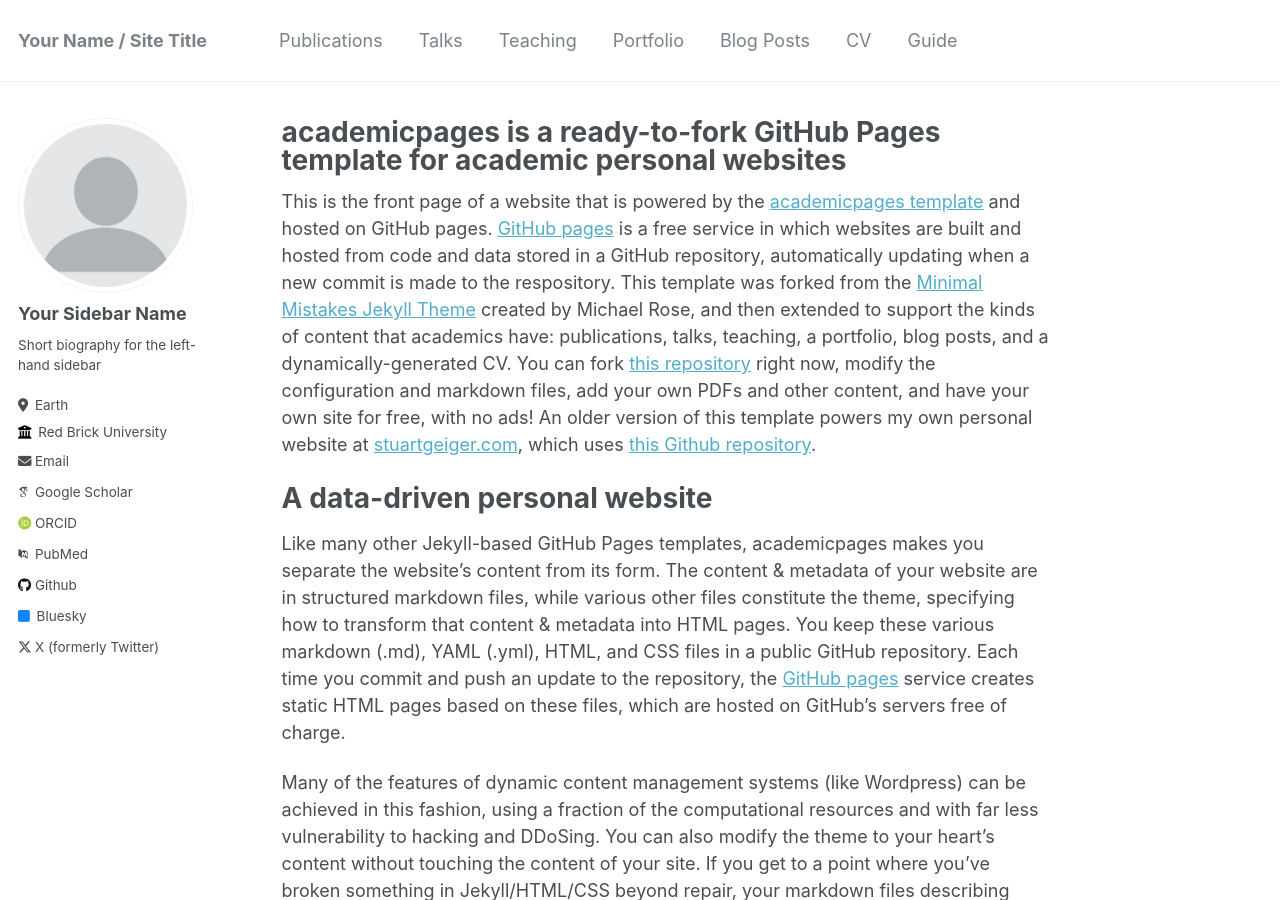
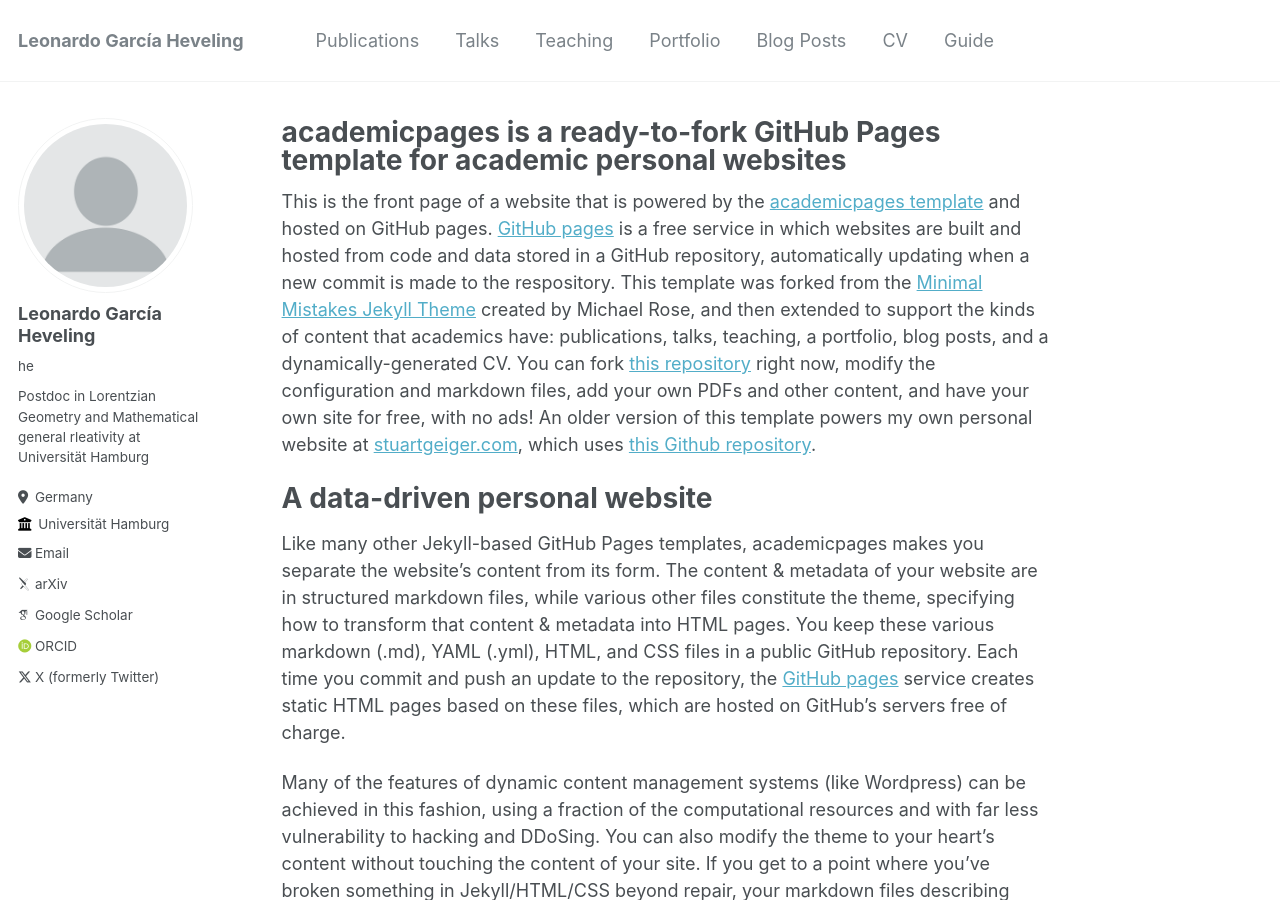
Before and after one commit to LeoGarciaHeveling/LeoGarciaHeveling.github.io, a Jekyll site: the page built from _pages/about.md, in a window 1280 px wide and 900 px high. Built offline with Jekyll 4.4.1, drawn with Linux system fonts in a browser that asks for light colours; some web fonts are replaced; some of the changed text lies outside the part shown.

Commit message:
Update _config.yml

```diff
--- a/_config.yml
+++ b/_config.yml
@@ -8,13 +8,13 @@
 
 # Basic Site Settings
 locale                   : "en-US"
-title                    : "Your Name / Site Title"
+title                    : "Leonardo García Heveling"
 title_separator          : "-"
-name                     : &name "Your Name"
-description              : &description "personal description"
-url                      : https://academicpages.github.io # the base hostname & protocol for your site e.g. "https://mmistakes.github.io"
+name                     : &name "Leonardo García Heveling"
+description              : &description "Postdoc in Lorentzian Geometry and Mathematical general rleativity at Universität Hamburg"
+url                      : https://LeoGarciaHeveling.github.io # the base hostname & protocol for your site e.g. "https://mmistakes.github.io"
 baseurl                  : "" # the subpath of your site, e.g. "/blog"
-repository               : "academicpages/academicpages.github.io"
+repository               : "LeoGarciaHeveling/LeoGarciaHeveling.github.io"
 
 # Site Author - The following control what appear as part of the author content on the side bar.
 #               If a field is blank the icon and link will not appear, otherwise it will be shown.
@@ -22,32 +22,33 @@ repository               : "academicpages/academicpages.github.io"
 author:
   # Biographic information
   avatar           : "profile.png"
-  name             : "Your Sidebar Name"
-  pronouns         : # example: "she/her"
-  bio              : "Short biography for the left-hand sidebar"
-  location         : "Earth"
-  employer         : "Red Brick University"
+  name             : "Leonardo García Heveling"
+  pronouns         : "he"
+  bio              : "Postdoc in Lorentzian Geometry and Mathematical general rleativity at Universität Hamburg"
+  location         : "Germany"
+  employer         : "Universität Hamburg"
   uri              : # URL
-  email            : "none@example.org"
+  email            : "leonardo.garcia@uni-hamburg.de"
 
   # Academic websites
-  arxiv            : # URL - Update with the correct link to your profile
+  arxiv            : "https://arxiv.org/search/gr-qc?searchtype=author&query=Garc%C3%ADa-Heveling,+L"
   googlescholar    : "https://scholar.google.com/citations?user=PS_CX0AAAAAJ"
   impactstory      : # URL
-  orcid            : "http://orcid.org/yourorcidurl"
-  pubmed           : "https://www.ncbi.nlm.nih.gov/pubmed/?term=john+snow"
+  orcid            : "https://orcid.org/0000-0001-6985-6251"
+  inspirehep       : "https://inspirehep.net/authors/2020360"
+  pubmed           : # URL
   researchgate     : # URL
 
   # Repositories and software development
   bitbucket        : # Username - Update with your username on the site
   codepen          : # Username
   dribbble         : # Username
-  github           : "academicpages"
+  github           : # "academicpages"
   kaggle           : # Username
   stackoverflow    : # User number or user number and name (i.e., use "1" or "1/jeff-atwood")
 
   # Social media
-  bluesky          : "bsky.app" # Replace this with you Bluesky username
+  bluesky          : # Replace this with you Bluesky username
   facebook         : # Username
   flickr           : # Username
   foursquare       : # Username
```
